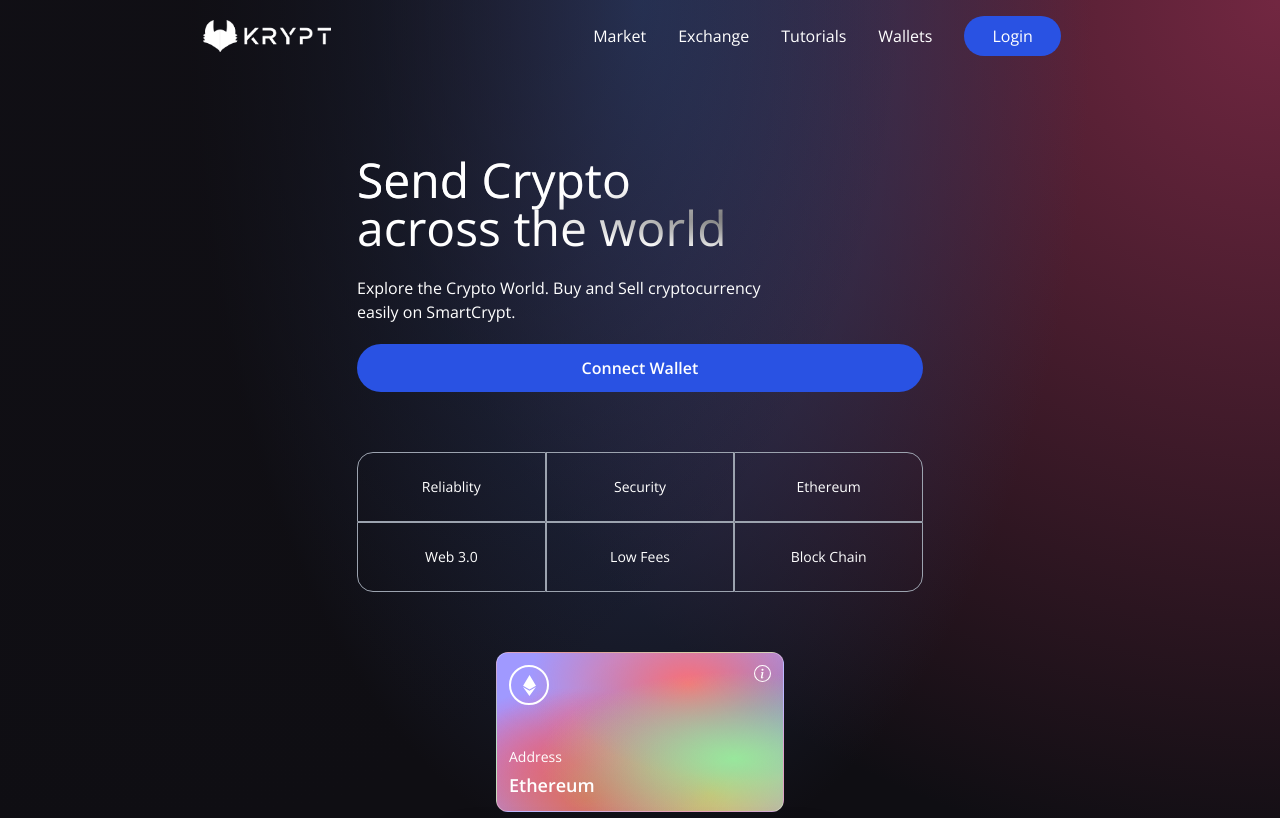
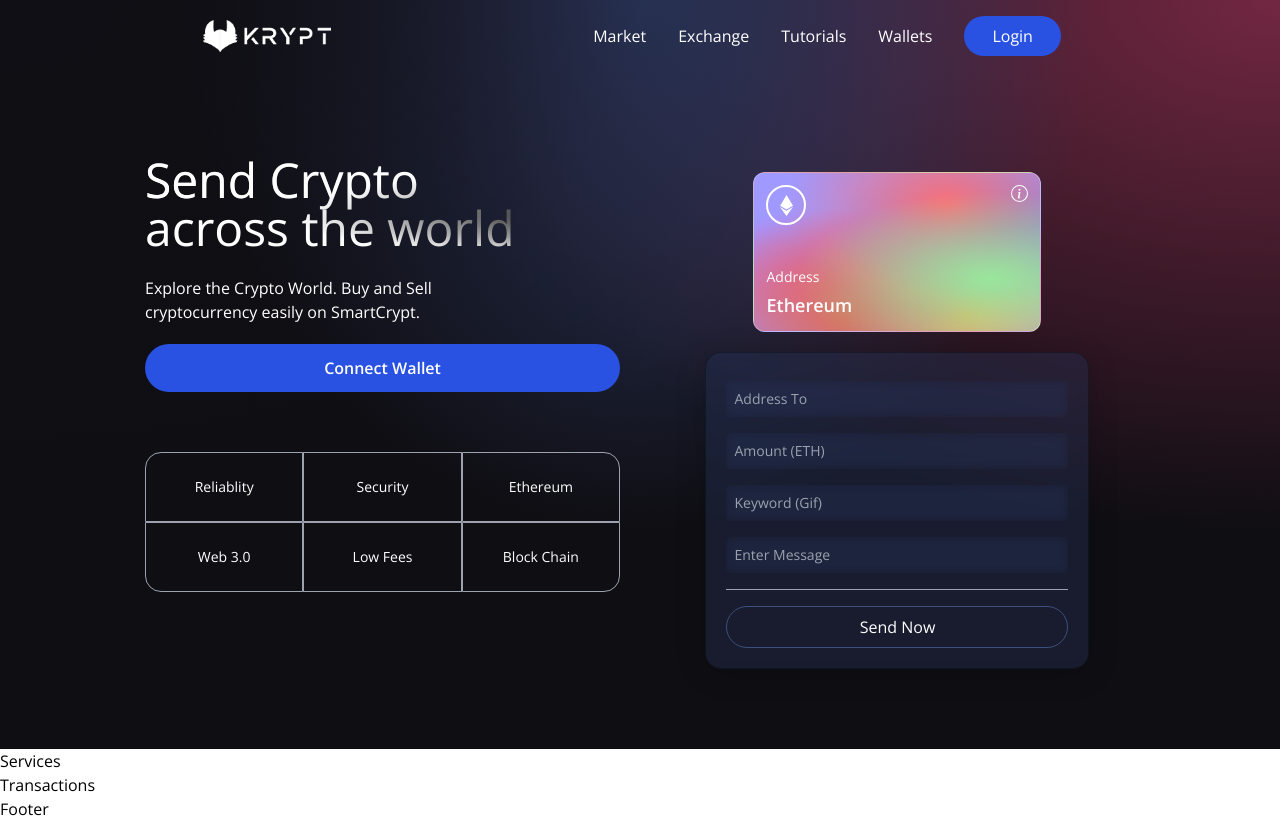
Before and after one commit to thakursachin05/SmartCrypt, a React (Vite) app in the folder client/: page / in a window 1280 px wide. Shown: the top 818 px of the page. Built offline with nearby package versions, Linux system fonts and the light colour scheme.

Commit message:
Update tailwind.config.js

```diff
--- a/client/tailwind.config.js
+++ b/client/tailwind.config.js
@@ -1,7 +1,35 @@
 module.exports = {
-  content: ["./src/**/*.{html,jsx}"],
+  purge: ["./src/**/*.{js,jsx,ts,tsx}", "./public/index.html"],
+  mode: "jit",
+  darkMode: false, // or 'media' or 'class'
   theme: {
+    fontFamily: {
+      display: ["Open Sans", "sans-serif"],
+      body: ["Open Sans", "sans-serif"],
+    },
+    extend: {
+      screens: {
+        mf: "990px",
+      },
+      keyframes: {
+        "slide-in": {
+          "0%": {
+            "-webkit-transform": "translateX(120%)",
+            transform: "translateX(120%)",
+          },
+          "100%": {
+            "-webkit-transform": "translateX(0%)",
+            transform: "translateX(0%)",
+          },
+        },
+      },
+      animation: {
+        "slide-in": "slide-in 0.5s ease-out",
+      },
+    },
+  },
+  variants: {
     extend: {},
   },
-  plugins: [],
-}
+  // plugins: [require("@tailwindcss/forms")],
+};
```
